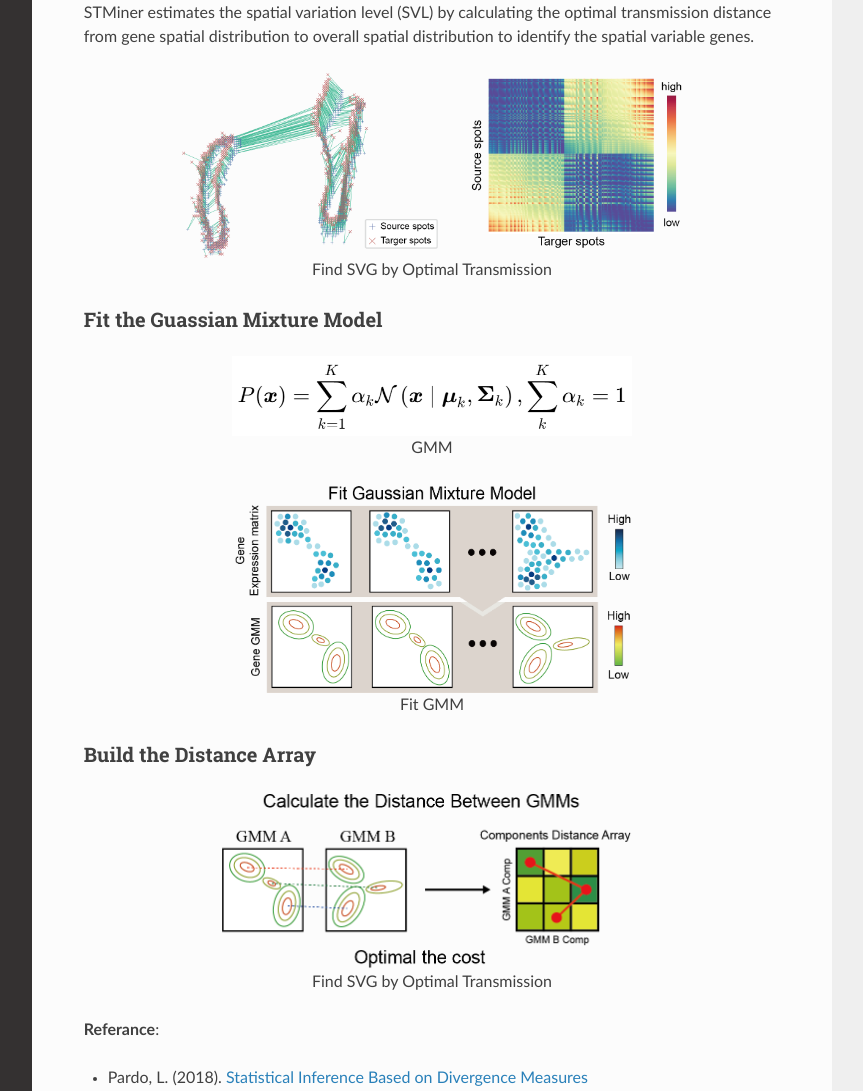
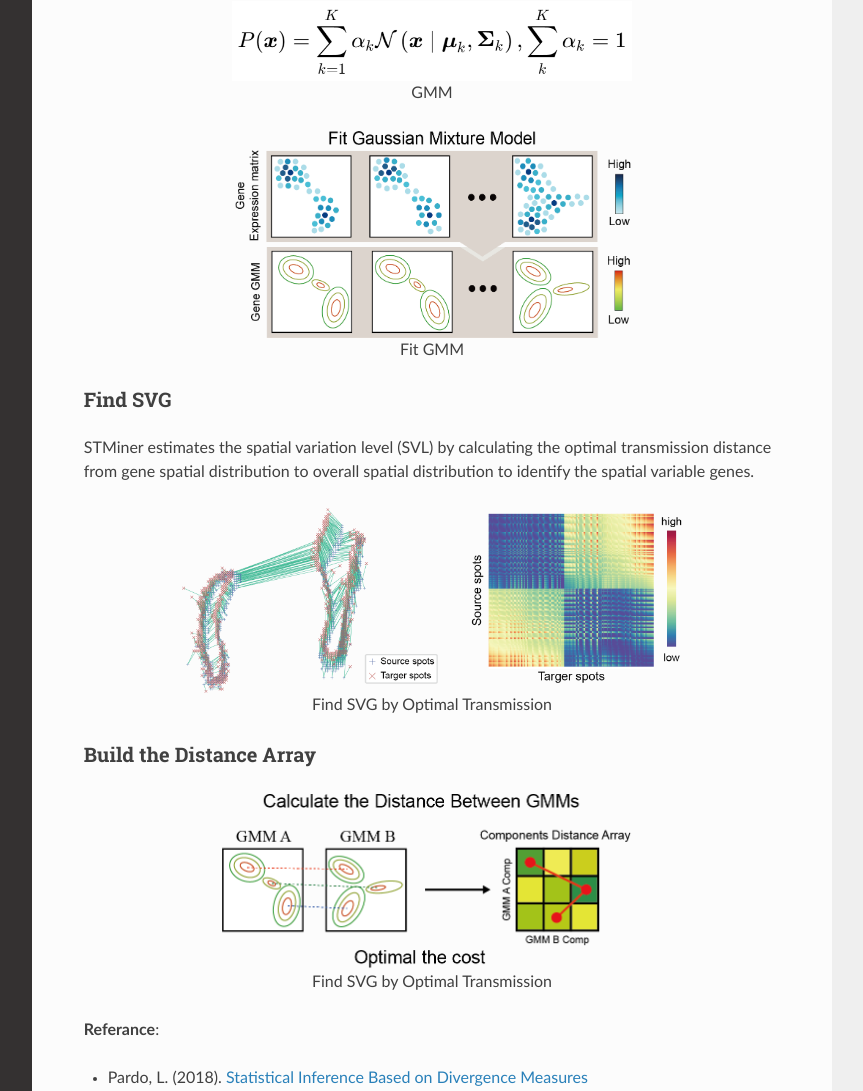
Before and after one commit to PSSUN/STMinerDoc, a Sphinx documentation site: the page built from source/Introduction/Introduction.md, in a window 1280 px wide and 1400 px high, scrolled down 1120 px. Shown: the part 309-1400 px from the top of the window, without its empty margins (268-1131 px from the left). Built offline with Sphinx 7.4.7 and the Read the Docs theme 2.0.0, drawn with Linux system fonts in a browser that asks for light colours; some of the changed text lies outside the part shown.

Commit message:
Update Introduction.md

```diff
--- a/source/Introduction/Introduction.md
+++ b/source/Introduction/Introduction.md
@@ -21,14 +21,6 @@
 &emsp;Additionally, cross-modal data can also map to each other by STMiner under the mixture model.
 
 
-### Find SVG
-
-STMiner estimates the spatial variation level (SVL) by calculating the optimal transmission distance from gene spatial distribution to overall spatial distribution to identify the spatial variable genes.
-<div style="text-align: center">
-<img src="../_static/ot.png" width="500" style="text-align: center" />
-<p style="text-align: center">Find SVG by Optimal Transmission</p>
-</div>
-
 ### Fit the Guassian Mixture Model
 
 <div style="text-align: center">
@@ -40,6 +32,16 @@ STMiner estimates the spatial variation level (SVL) by calculating the optimal t
 <img src="../_static/fit_gmm.png" width="400" style="text-align: center" />
 <p style="text-align: center">Fit GMM</p>
 </div>
+
+
+### Find SVG
+
+STMiner estimates the spatial variation level (SVL) by calculating the optimal transmission distance from gene spatial distribution to overall spatial distribution to identify the spatial variable genes.
+<div style="text-align: center">
+<img src="../_static/ot.png" width="500" style="text-align: center" />
+<p style="text-align: center">Find SVG by Optimal Transmission</p>
+</div>
+
 
 ### Build the Distance Array
 
```
